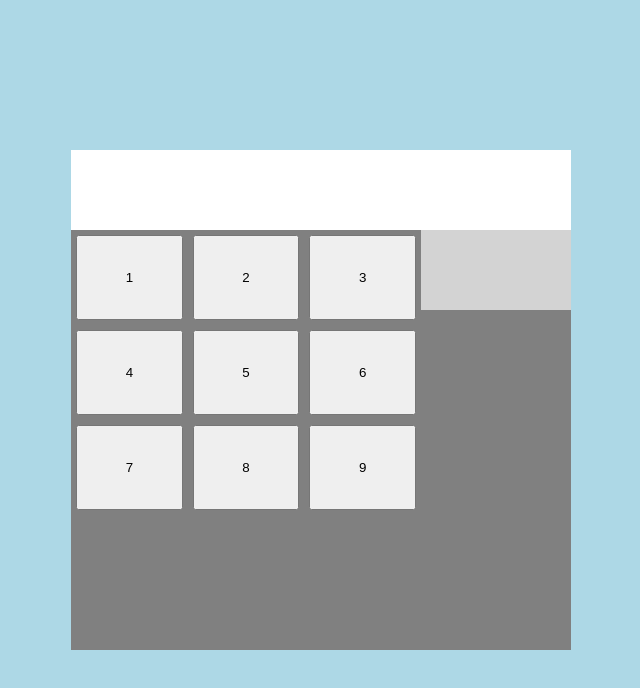
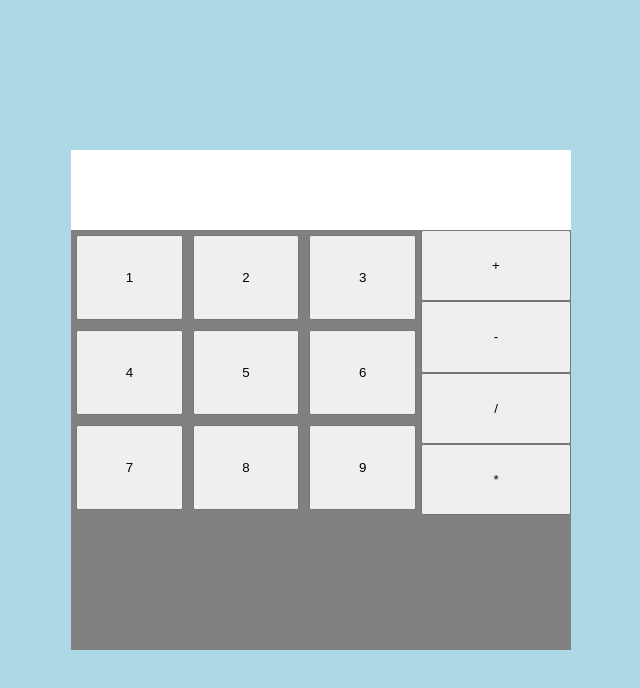
Before and after one commit to ObinnaUmerah/calculator, a plain HTML site: page index.html in a window 1280 px wide. Shown: the whole page, without its empty margins (319-959 px from the left). Drawn offline with Linux system fonts and the light colour scheme.

Commit message:
Added operands

```diff
--- a/index.html
+++ b/index.html
@@ -26,7 +26,13 @@
                 <button class = "button">9</button>
             </div>
 
-            <div class = "operands"></div>
+            <!--Make this into a class that will use flexbox for positioning and array operands in a column  -->
+            <div class = "operands">
+                <button class = "op"> + </button>
+                <button class = "op"> - </button>
+                <button class = "op"> / </button>
+                <button class = "op"> * </button>
+            </div>
         </div>
 
         <div id = "clear"></div>
--- a/styles.css
+++ b/styles.css
@@ -44,7 +44,12 @@ body{
 }
 
 .operands{
-    background-color: lightgray;
+    display: flex;
+    flex-direction: column;
     width: 30%;
-    height: 80px;
 }
+
+/* Not pretty but I'll make adjustments later */
+.op{
+    height: 100%;
+}
```
